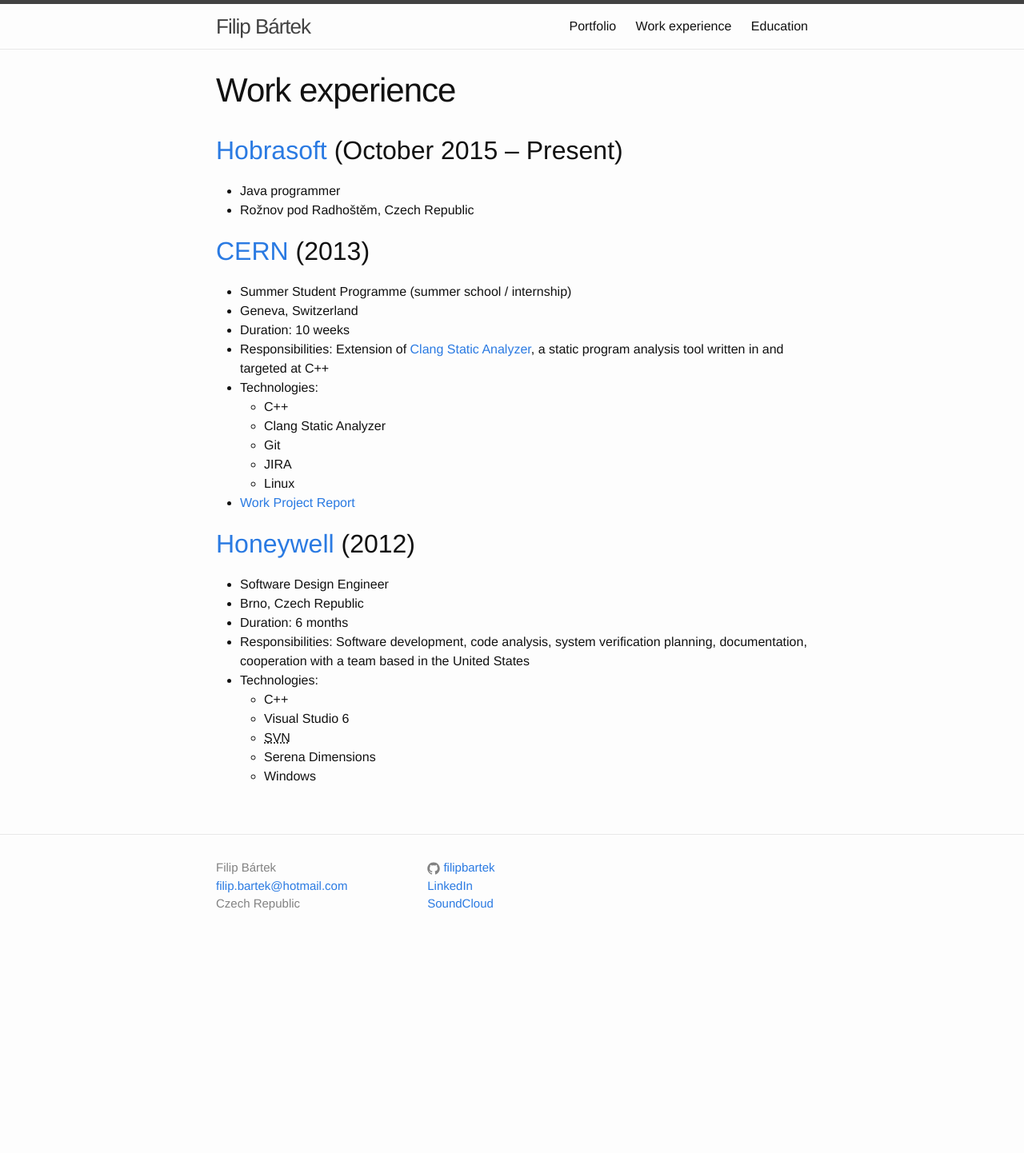
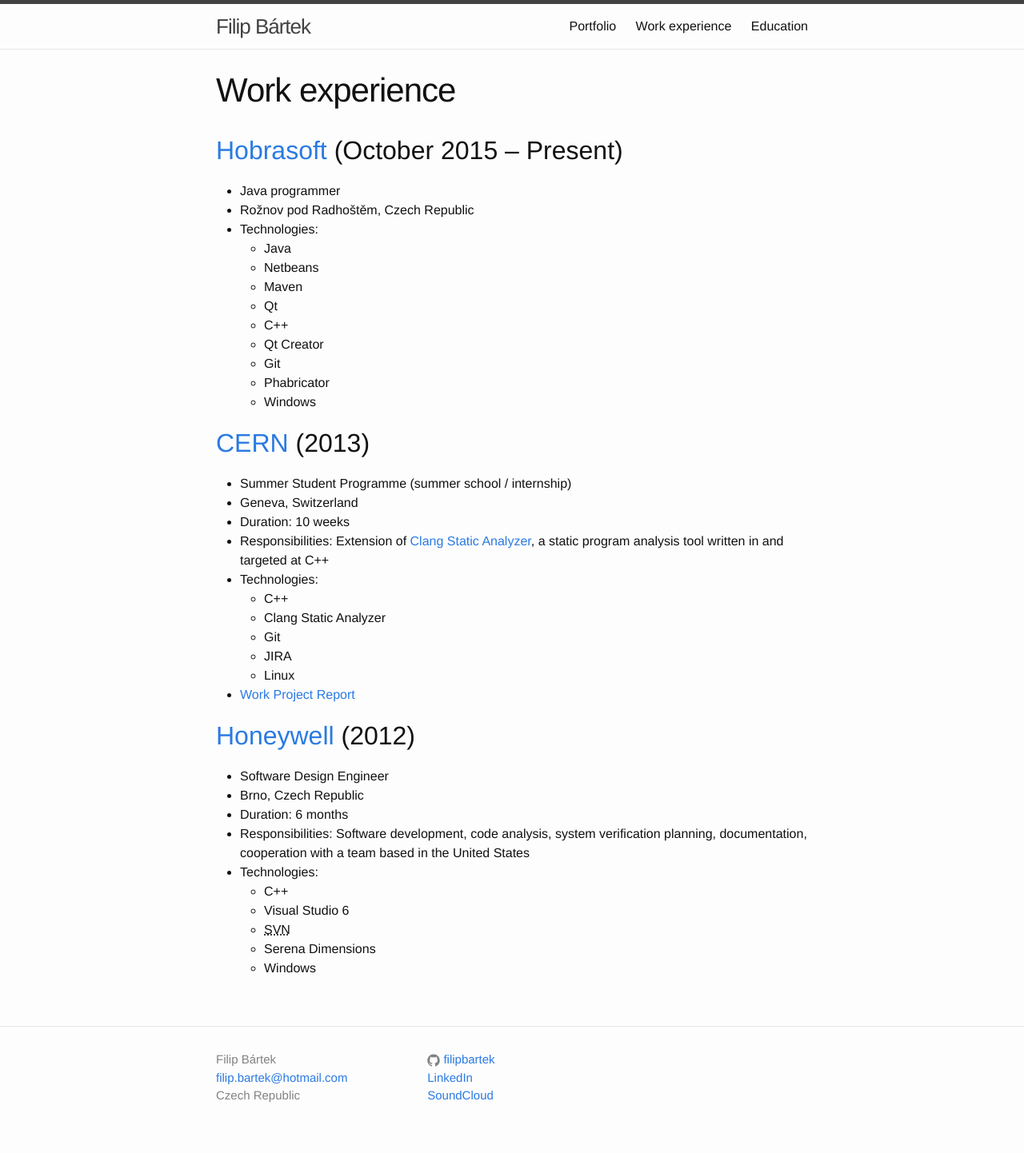
Before and after one commit to filipbartek/filipbartek.github.io, a Jekyll site: the page built from 1-work-experience.md, in a window 1280 px wide. Shown: the whole page at 80% size. Built offline with Jekyll 4.4.1, drawn with Linux system fonts in a browser that asks for light colours; before the commit the page ends 1202 px from its top, so only the background shows below that.

Commit message:
Work experience: Hobrasoft: Add technologies

```diff
--- a/1-work-experience.md
+++ b/1-work-experience.md
@@ -8,6 +8,16 @@
 
 * Java programmer
 * Rožnov pod Radhoštěm, Czech Republic
+* Technologies:
+  * Java
+  * Netbeans
+  * Maven
+  * Qt
+  * C++
+  * Qt Creator
+  * Git
+  * Phabricator
+  * Windows
 
 # [CERN](http://home.web.cern.ch/) (2013)
 
```
